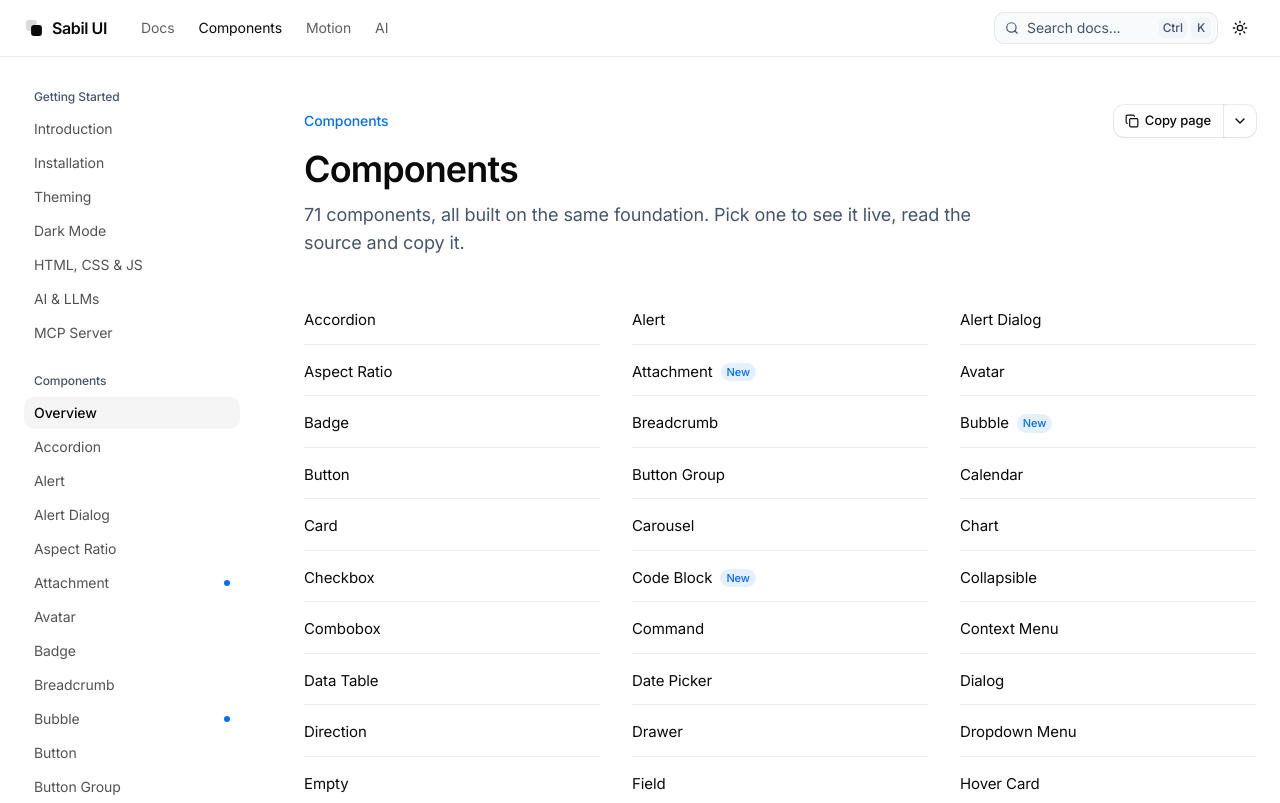
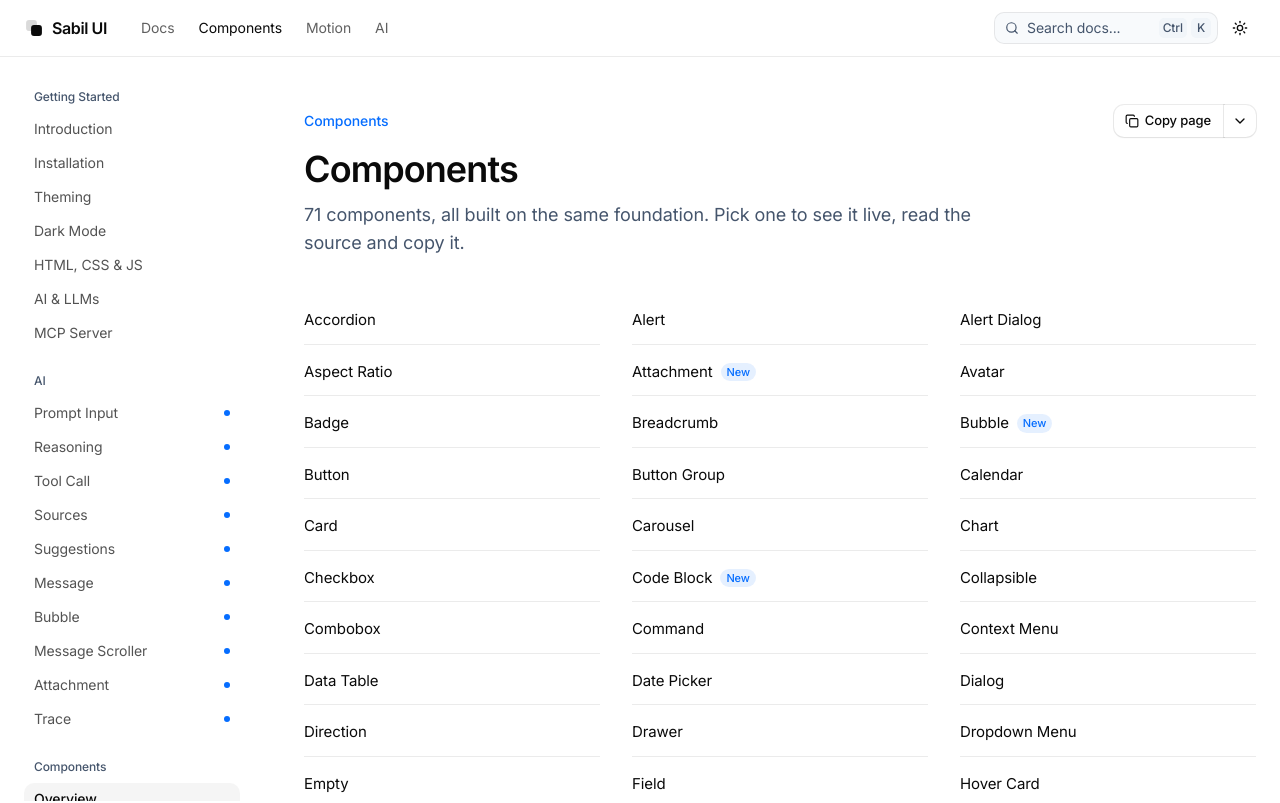
Before and after one commit to muttaqinsabilul/sabil-ui, a Next.js app: page /docs/components in a window 1280 px wide. Shown: the top 803 px of the page. Built offline with nearby package versions, Linux system fonts and the light colour scheme.

Commit message:
feat: AI group in docs sidebar
Co-Authored-By: Claude Opus 5.5 <noreply@anthropic.com>

```diff
--- a/components/docs/docs-nav.tsx
+++ b/components/docs/docs-nav.tsx
@@ -3,8 +3,11 @@
 import Link from "next/link"
 import { usePathname } from "next/navigation"
 
-import { components, gettingStarted } from "@/lib/registry"
+import { aiComponentSlugs, components, gettingStarted } from "@/lib/registry"
 import { cn } from "@/lib/utils"
+
+const aiComponents = aiComponentSlugs.flatMap((slug) => components.filter((c) => c.slug === slug))
+const otherComponents = components.filter((c) => !aiComponentSlugs.includes(c.slug))
 
 export function DocsNav({ onNavigate }: { onNavigate?: () => void }) {
   const pathname = usePathname()
@@ -18,11 +21,24 @@ export function DocsNav({ onNavigate }: { onNavigate?: () => void }) {
           </NavLink>
         ))}
       </NavGroup>
+      <NavGroup title="AI">
+        {aiComponents.map((c) => {
+          const href = `/docs/components/${c.slug}`
+          return (
+            <NavLink key={c.slug} href={href} active={pathname === href} onNavigate={onNavigate}>
+              {c.title}
+              {c.isNew && (
+                <span className="ml-auto size-1.5 rounded-full bg-brand" aria-label="New" />
+              )}
+            </NavLink>
+          )
+        })}
+      </NavGroup>
       <NavGroup title="Components">
         <NavLink href="/docs/components" active={pathname === "/docs/components"} onNavigate={onNavigate}>
           Overview
         </NavLink>
-        {components.map((c) => {
+        {otherComponents.map((c) => {
           const href = `/docs/components/${c.slug}`
           return (
             <NavLink key={c.slug} href={href} active={pathname === href} onNavigate={onNavigate}>
--- a/lib/registry.ts
+++ b/lib/registry.ts
@@ -24,6 +24,20 @@ export type DocComponent = {
   examples: DocExample[]
   isNew?: boolean
 }
+
+/** Components shown in the sidebar's AI group instead of the main list. */
+export const aiComponentSlugs = [
+  "prompt-input",
+  "reasoning",
+  "tool-call",
+  "sources",
+  "suggestions",
+  "message",
+  "bubble",
+  "message-scroller",
+  "attachment",
+  "trace",
+]
 
 export const gettingStarted = [
   { href: "/docs", title: "Introduction" },
```
